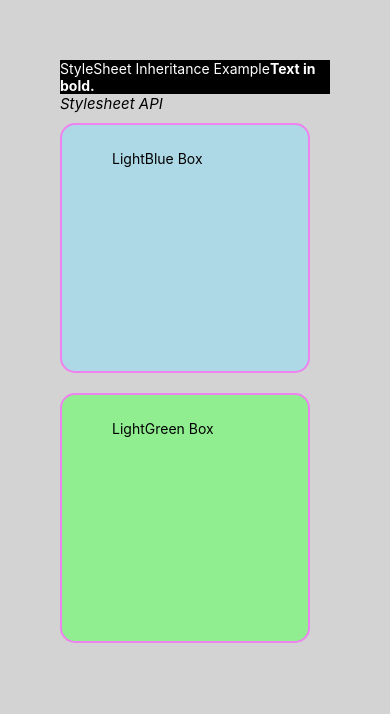
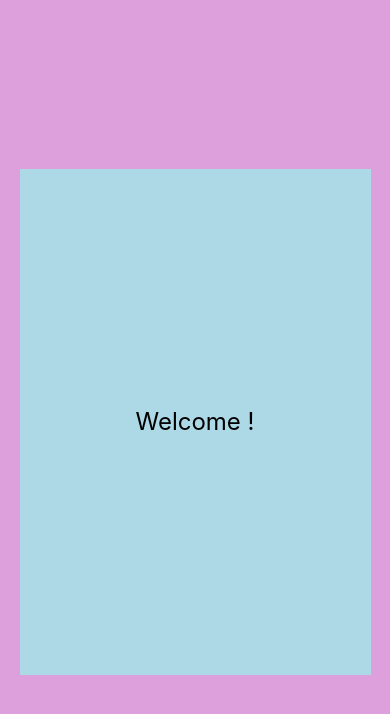
Before and after one commit to dpr4dhan/react-native-core-concepts, a React Native app: screen / in a window 390 px wide. Shown: the top 714 px of the page. Built offline with nearby package versions, Linux system fonts and the light colour scheme.

Commit message:
dimension API usage

```diff
--- a/App.js
+++ b/App.js
@@ -1,58 +1,35 @@
-import {View, Text, StyleSheet} from "react-native";
+import {View, Text, StyleSheet, Dimensions} from "react-native";
 
 export default function App(){
     return  (
         <View style={styles.container}>
-            <View style={styles.darkMode}>
-                <Text style={styles.darkModeText}>
-                    StyleSheet Inheritance Example
-                    <Text style={styles.boldText}>Text in bold.</Text>
-                </Text>
-            </View>
-            <Text style={styles.title}>Stylesheet API</Text>
-            <View style={[styles.box, styles.lightblueBg, styles.androidShadow]}>
-                <Text>LightBlue Box</Text>
-            </View>
-            <View style={[styles.box, styles.lightgreenBg, styles.androidShadow]}>
-                <Text>LightGreen Box</Text>
+            <View style={styles.box}>
+                <Text style={styles.text}>Welcome !</Text>
             </View>
         </View>
     )
 }
 
+const windowWidth = Dimensions.get("window").width;
+const windowHeight = Dimensions.get("window").height;
 
 const styles = StyleSheet.create({
-    container: {flex: 1, backgroundColor:"lightgray", padding: 60},
-    darkMode: {backgroundColor: "black"},
-    darkModeText: {color: "white"},
-    boldText: {fontWeight: "bold"},
-    title: {fontStyle: "italic", fontSize: 15},
-    box: {
-            height: 250,
-            width: 250,
-            paddingHorizontal: 50,
-            paddingVertical:25,
-            backgroundColor: "pink",
-            marginVertical: 10,
-            borderWidth: 2,
-            borderColor: "violet",
-            borderRadius:15,
-        },
-    lightblueBg: {backgroundColor: "lightblue"},
-    lightgreenBg: {backgroundColor: "lightgreen"},
-    //shadow property for ios
-    boxShadow: {
-        shadowColor: "blue",
-        shadowOffset: {
-            width: 6,
-            height: 6,
-        },
-        shadowOpacity: 0.6,
-        shadowRadius: 4
+    container: {
+        flex: 1,
+        backgroundColor:"plum",
+        // padding: 60,
+        alignItems: "center",
+        justifyContent: "center"
     },
-    //shadow property for android
-    androidShadow: {
-        elevation: 10,
-        shadowColor: "violet"
+    box:{
+        width: windowWidth > 500 ? '70%' :  "90%",
+        height: windowHeight > 600 ? '60%' : "90%",
+        backgroundColor: "lightblue",
+        alignItems: "center",
+        justifyContent: "center"
+    },
+    text: {
+        fontSize: windowWidth > 500 ? 50 : 24
     }
+
 });
```
